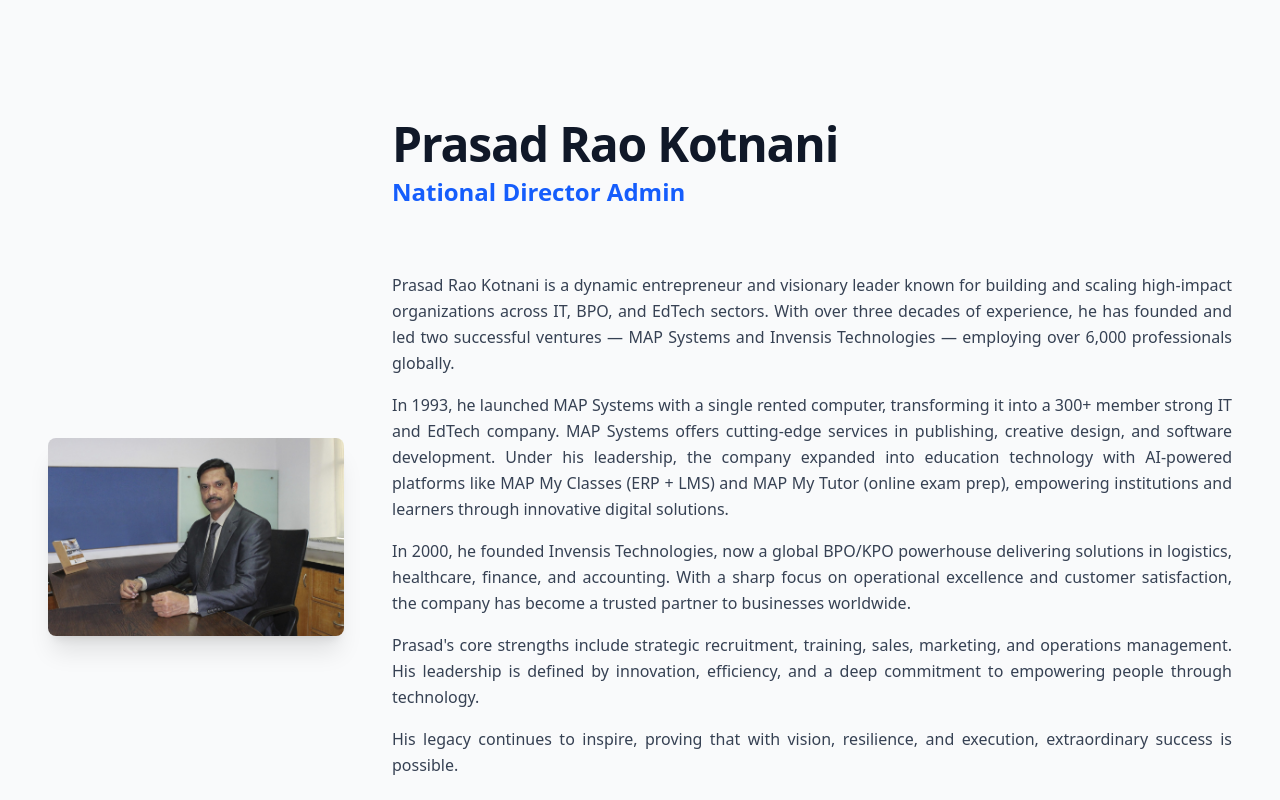
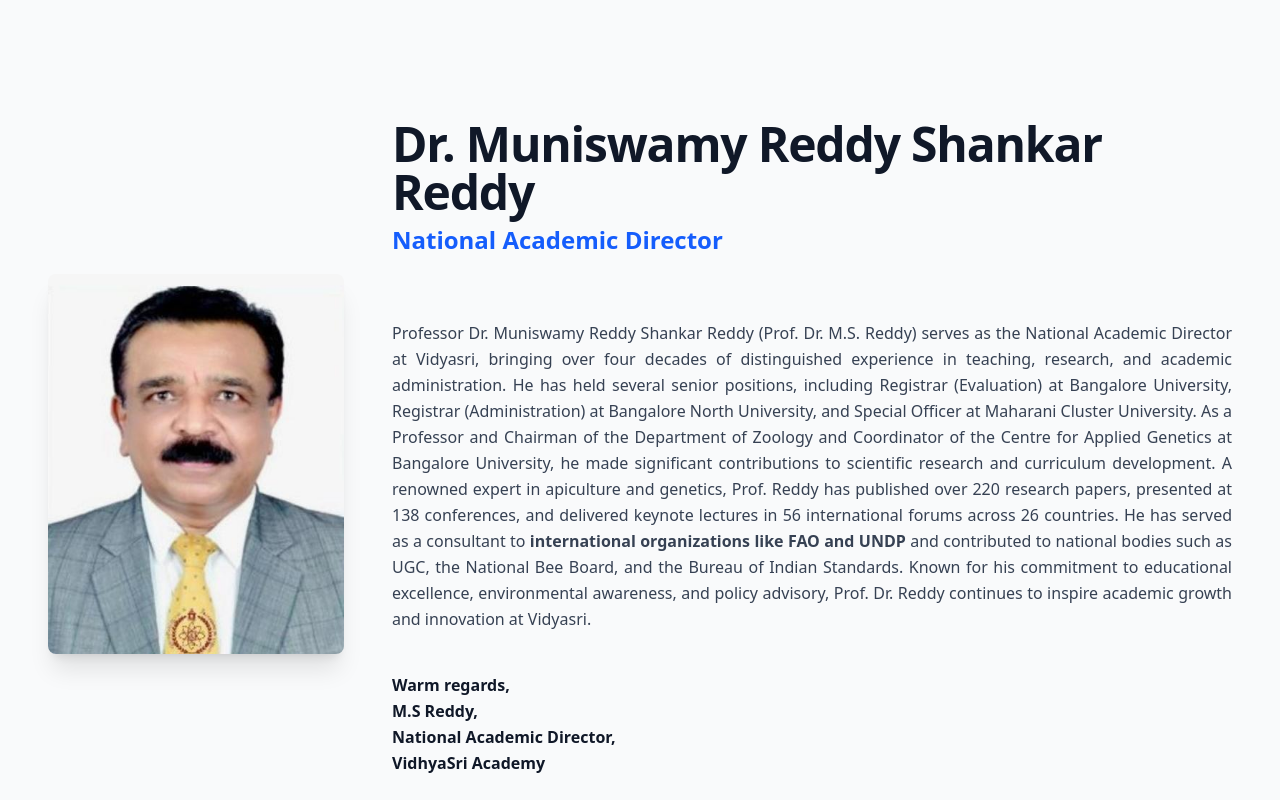
Before and after one commit to VidyaSri-Academy/VidhyaSri-Official-Website-Codebase, a React (Vite) app in the folder Frontend/: page /learn-more in a window 1280 px wide. Shown: the part 1180-1980 px from the top of the page. Built offline with nearby package versions, Linux system fonts and the light colour scheme.

Commit message:
Added management team member

```diff
--- /dev/null
+++ b/Frontend/src/components/Biography/msreddy.tsx
@@ -0,0 +1,68 @@
+import msreeddy from "../../assets/msreeddy.jpg";
+
+const profileImage = msreeddy;
+
+export default function BiographyPage6() {
+  return (
+    <div className="bg-gray-50 min-h-screen">
+      <div className="container mx-auto px-4 md:px-12 py-12">
+        <div className="flex flex-col md:flex-row items-center md:items-start gap-8 md:gap-12">
+          {/* Left Side: Image */}
+          <div className="w-full my-auto h-auto md:w-1/3 lg:w-1/4 flex-shrink-0">
+            <img
+              src={profileImage}
+              alt="Portrait of Prasad Rao Kotnani"
+              aria-label="Portrait of Prasad Rao Kotnani"
+              className="w-full max-w-xs md:max-w-none h-auto rounded-lg shadow-xl object-cover object-center mx-auto"
+            />
+          </div>
+
+          {/* Right Side: Biography */}
+          <div className="w-full md:w-2/3 lg:w-3/4">
+            <h1 className="text-4xl md:text-5xl font-extrabold text-gray-900 tracking-tight mb-2">
+              Dr. Muniswamy Reddy Shankar Reddy
+            </h1>
+            <p className="mb-4 text-xl md:text-2xl font-semibold text-blue-600">
+              National Academic Director
+            </p>
+
+            <div className="mt-8 prose prose-lg text-gray-700 max-w-none leading-relaxed antialiased md:subpixel-antialiased text-justify py-8 gap-y-4 flex flex-col">
+              <p>
+                Professor Dr. Muniswamy Reddy Shankar Reddy (Prof. Dr. M.S.
+                Reddy) serves as the National Academic Director at Vidyasri,
+                bringing over four decades of distinguished experience in
+                teaching, research, and academic administration. He has held
+                several senior positions, including Registrar (Evaluation) at
+                Bangalore University, Registrar (Administration) at Bangalore
+                North University, and Special Officer at Maharani Cluster
+                University. As a Professor and Chairman of the Department of
+                Zoology and Coordinator of the Centre for Applied Genetics at
+                Bangalore University, he made significant contributions to
+                scientific research and curriculum development. A renowned
+                expert in apiculture and genetics, Prof. Reddy has published
+                over 220 research papers, presented at 138 conferences, and
+                delivered keynote lectures in 56 international forums across 26
+                countries. He has served as a consultant to <strong> international
+                organizations like FAO and UNDP </strong> and contributed to national
+                bodies such as UGC, the National Bee Board, and the Bureau of
+                Indian Standards. Known for his commitment to educational
+                excellence, environmental awareness, and policy advisory, Prof.
+                Dr. Reddy continues to inspire academic growth and innovation at
+                Vidyasri.
+              </p>
+              <p className="mt-6 font-semibold text-gray-900">
+                Warm regards,
+                <br />
+                M.S Reddy,
+                <br />
+                National Academic Director,
+                <br />
+                VidhyaSri Academy
+              </p>
+            </div>
+          </div>
+        </div>
+      </div>
+    </div>
+  );
+}
--- a/Frontend/src/components/Directors.tsx
+++ b/Frontend/src/components/Directors.tsx
@@ -5,6 +5,7 @@
 import BiographyPage3 from "./Biography/SanjayShukla";
 import BiographyPage4 from "./Biography/Anuradha";
 import BiographyPage5 from "./Biography/Asushtosh";
+import BiographyPage6 from "./Biography/msreddy";
 
 export default function Directors() {
   return (
@@ -31,11 +32,11 @@
         </div>
 
         <BiographyPage />
+        <BiographyPage6 />
         <BiographyPage2 />
         <BiographyPage3 />
         <BiographyPage4 />
         <BiographyPage5 />
-
       </section>
   );
 }
--- a/Frontend/src/components/Teams.tsx
+++ b/Frontend/src/components/Teams.tsx
@@ -8,6 +8,7 @@
 import Asutosh from "../assets/Asutosh.jpg"
 import Sanjay from "../assets/Sanjay.jpg"
 import Anuradha from "../assets/Anuradha.jpg";
+import msreeddy from "../assets/msreeddy.jpg"
 
 const teamMembers = [
   {
@@ -19,10 +20,18 @@
     categories: ["Leadership", "Strategy"],
   },
   {
+    name: "Dr. M.S Reddy",
+    role: "National Academic Director",
+    avatar: msreeddy,
+    initials: "NAD",
+    bio: "Professor Dr. M.S. Reddy is a distinguished academic leader, researcher, and international expert in zoology and apiculture, serving as the National Academic Director at Vidhyasri.",
+    categories: ["Leadership", "Strategy"],
+  },
+  {
     name: "Prasad Rao Kotnani",
     role: "National Director Admin",
     avatar: PrasadRao,
-    initials: "MD",
+    initials: "NDA",
     bio: "With vision to see it, resilience to endure it, and execution to achieve it — extraordinary success becomes possible",
     categories: ["Leadership", "Strategy"],
   },
@@ -30,7 +39,7 @@
     name: "Sanjay Shukla",
     role: "National Director Operation",
     avatar: Sanjay,
-    initials: "SS",
+    initials: "NDO",
     bio: "Sanjay is a dedicated educator with a wealth of experience in academic leadership and a commitment to student success.",
     categories: ["Leadership", "Academics"],
   },
--- a/Frontend/vite.config.ts
+++ b/Frontend/vite.config.ts
@@ -12,6 +12,6 @@
     },
   },
   server: {
-    allowedHosts: ['a61f466ec481.ngrok-free.app'],
+    allowedHosts: ['b5da990d0021.ngrok-free.app'],
   },
 })
```
Also changed, not shown: Frontend/public/robots.txt, Frontend/src/assets/msreeddy.jpg (added), 1 other file (tests, documents, lock files or other folders).
